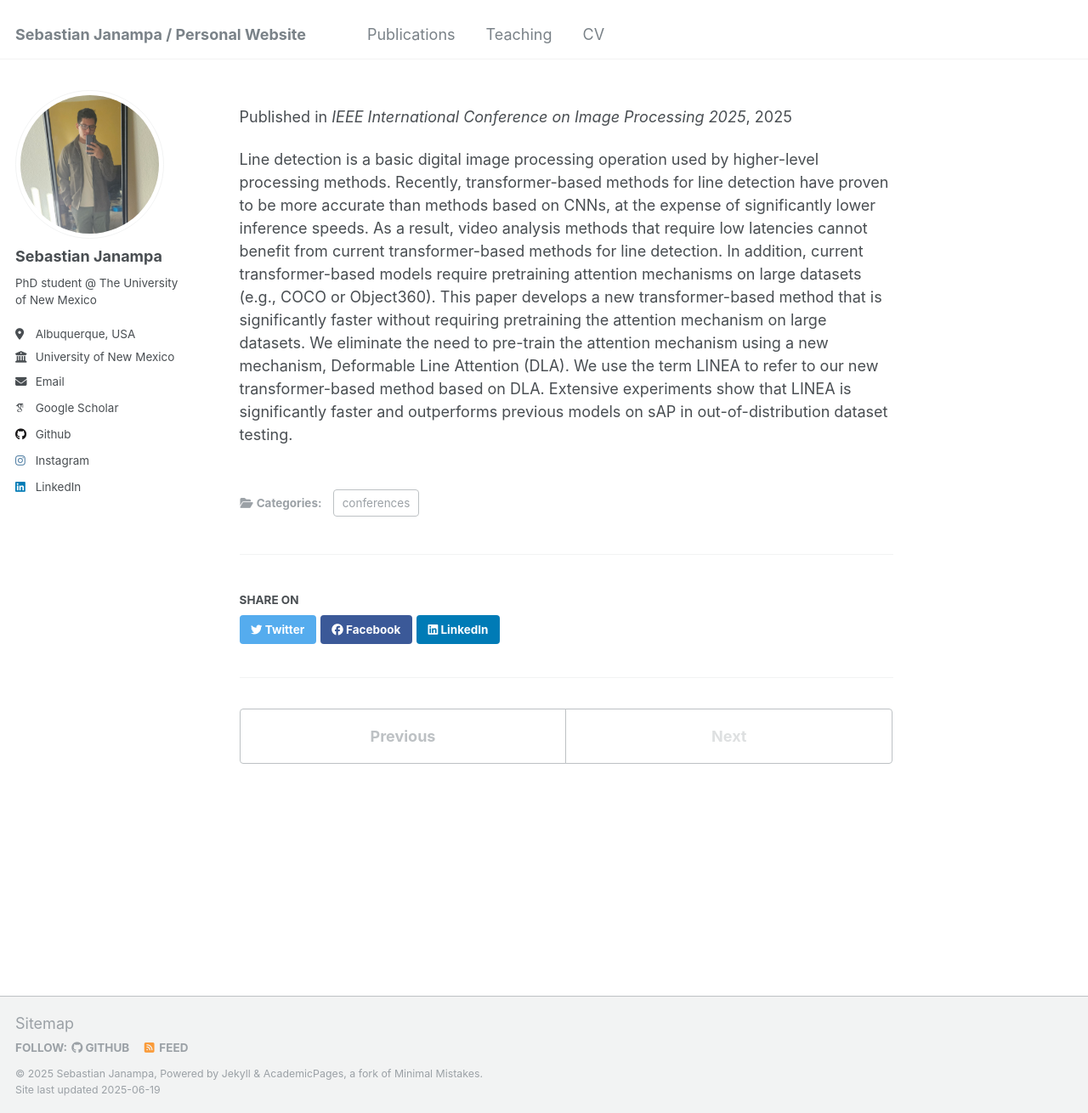
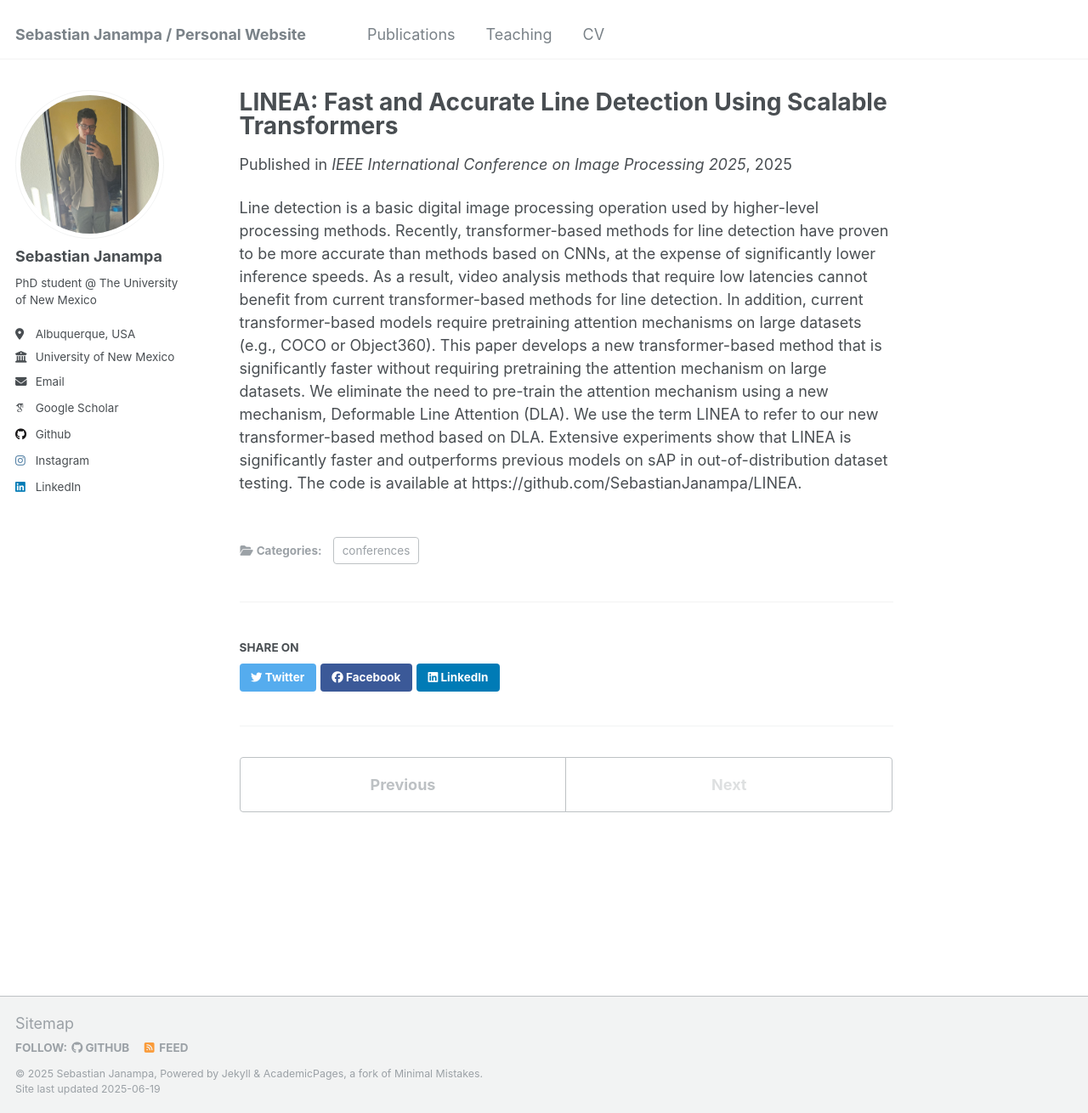
Before and after one commit to SebastianJanampa/SebastianJanampa.github.io, a Jekyll site: the page built from _publications/linea.md, in a window 1280 px wide and 1310 px high. Shown: the whole window at 85% size. Built offline with Jekyll 4.4.1, drawn with Linux system fonts in a browser that asks for light colours; some web fonts are replaced.

Commit message:
Update linea.md

```diff
--- a/_publications/linea.md
+++ b/_publications/linea.md
@@ -1,5 +1,5 @@
 ---
-title: ""
+title: "LINEA: Fast and Accurate Line Detection Using Scalable Transformers"
 collection: publications
 category: conferences
 permalink: /publication/linea
@@ -15,3 +15,4 @@ This paper develops a new transformer-based method that is significantly faster
 We eliminate the need to pre-train the attention mechanism using a new mechanism, Deformable Line Attention (DLA).
 We use the term LINEA to refer to our new transformer-based method based on DLA.
 Extensive experiments show that LINEA is significantly faster and outperforms previous models on sAP in out-of-distribution dataset testing.
+The code is available at https://github.com/SebastianJanampa/LINEA.
```
